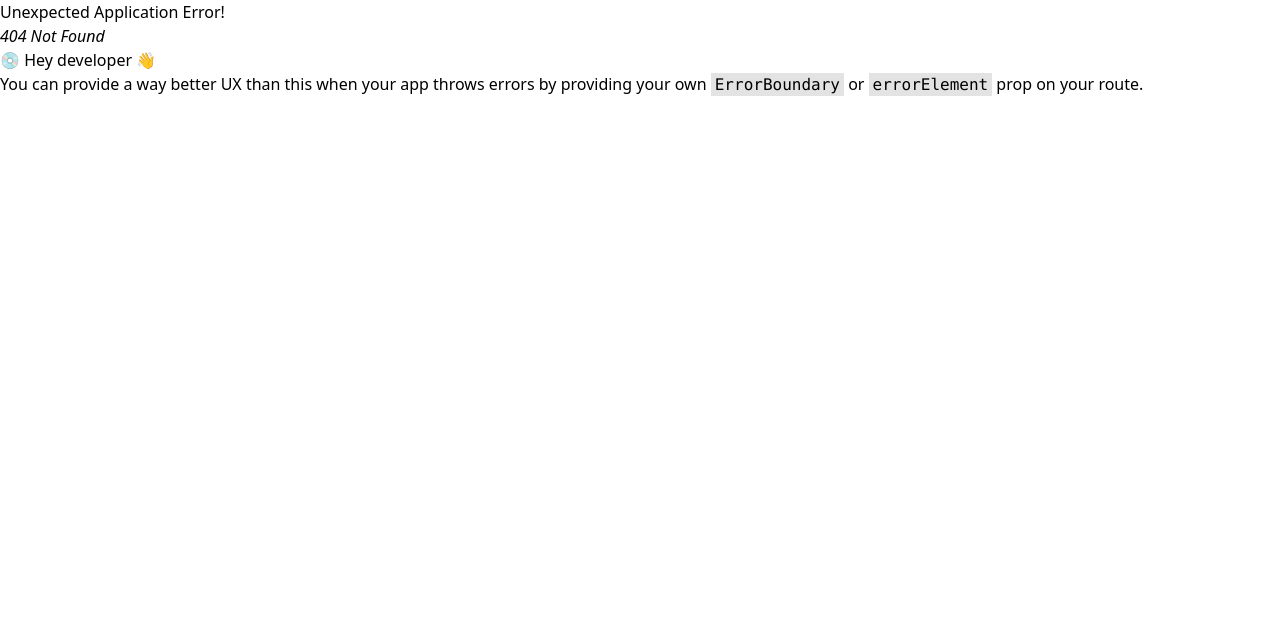
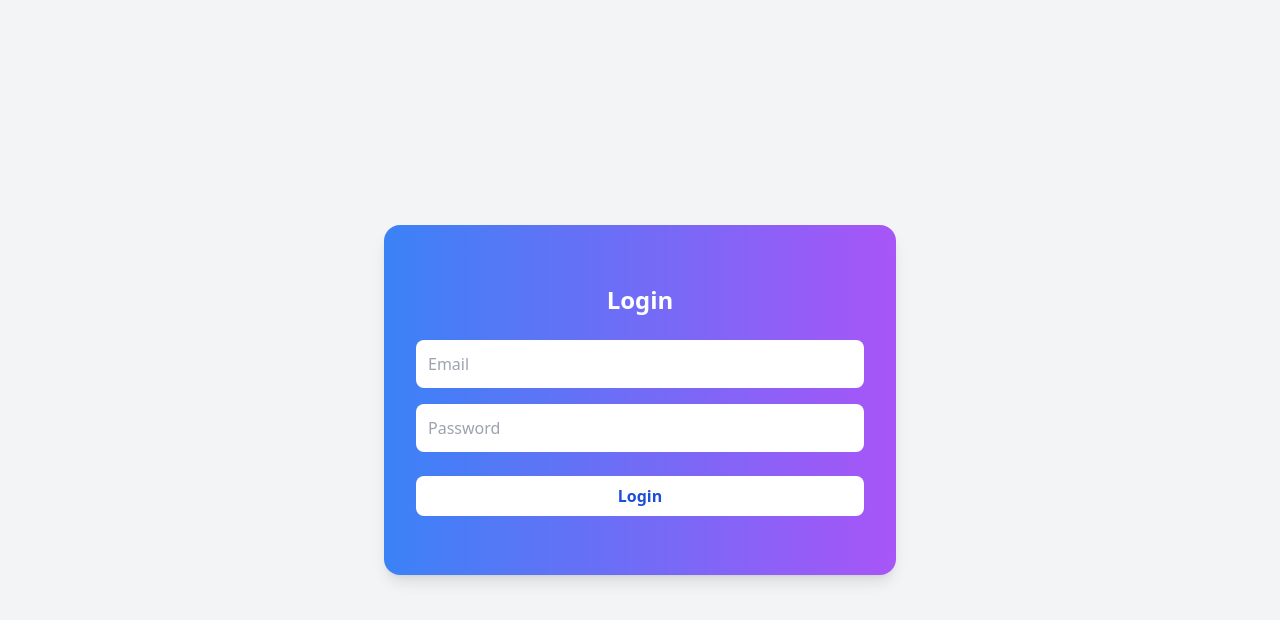
Before and after one commit to Ans521/classify_admin_fe, a React (Create React App) app: page /auth in a window 1280 px wide. Before the commit this address had no page. Shown: the top 620 px of the page. Built offline with nearby package versions, Linux system fonts and the light colour scheme.

Commit message:
done admin auth part

```diff
--- a/src/component/ProviderList/Category.tsx
+++ b/src/component/ProviderList/Category.tsx
@@ -1,5 +1,5 @@
 import React, { useEffect, useState } from 'react';
-import { X, Plus, Trash2 } from 'lucide-react';
+import { X, Plus, Trash2, Star } from 'lucide-react';
 import Sidebar from '../sidebar/sidebar';
 import Navbar from '../navbar/navbar';
 import axios from 'axios';
@@ -12,6 +12,7 @@ import axios from 'axios';
 interface Category {
   id?: string;
   name: string;
+  isMain : boolean;
   subcategories: string[];
 }
 
@@ -33,6 +34,7 @@ const Category: React.FC = () => {
   const api = axios.create({
     baseURL: 'http://82.180.144.143:4000/api'
   });
+      console.log("categories", categories);
 
   const handleAddCategory = async () => {
     if (!newCategory.trim()) {
@@ -40,17 +42,13 @@ const Category: React.FC = () => {
       return;
     }
 
+
     try {
       const validSubcategories = newSubcategories.filter(sub => sub.trim());
       if (validSubcategories.length === 0) {
         alert('Please add at least one subcategory.');
         return;
       }
-      console.log("validSubcategories", validSubcategories);
-      console.log("subCatId", subCatId);
-      console.log(isEditMode, "isEditMode");
-      console.log("uploadedFileUrl", uploadedFileUrl);
-
       if(!isEditMode){
         const subCategroiesWithImage = validSubcategories.map((subcategory, index) => {
           return {
@@ -101,7 +99,6 @@ const Category: React.FC = () => {
   };
   const handleAddIconImage = async() => {
     try {
-
       const mapIconFileUrl = iconFileUrl.map((item : any) => {
         return {
           iconImage: Object.values(item)[0],
@@ -127,7 +124,9 @@ const Category: React.FC = () => {
   const allCategories = async () => {
     try {
       const { data } = await api.get('/get-all-category');
+      console.log("data", data);
       setCategories(data.data);
+      console.log("categories", categories);
     } catch (error) {
       console.error('Error fetching categories:', error);
     }
@@ -365,6 +364,21 @@ useEffect(() => {
       console.error('Error unchecking item:', error);
     }
   }
+
+  const handleIsMainCat = async (id: string, isMain: boolean) => {
+    try {
+      const response = await api.patch('/update-main-cat', null, {
+        params : { id, isMain: !isMain }
+    });
+      if (response.status === 200) {
+        alert(`Category ${!isMain ? 'set as main' : 'removed from main'} successfully`);
+        allCategories();
+      }
+    } catch (error) {
+      console.error('Error updating main category:', error);
+      alert('Failed to update main category');
+    }
+  };
   return (
     <div className="flex h-screen bg-[#FFFFFF]">
       <Sidebar />
@@ -455,8 +469,11 @@ useEffect(() => {
                   {categories && categories?.map((category: any) => (
                     <div key={category?.id} className="border border-gray-100 rounded-lg shadow-sm p-4">
                       <div className="flex justify-between items-center mb-2">
-                        <h3 className="text-2xl font-medium ml-2 text-gray-800">Category : {category?.category}</h3>
-                        <div className='flex'>
+                        <h3 className="text-2xl font-medium ml-2 text-gray-800">Category : {category.category}</h3>
+                        <div className='flex items-center'>
+                          <div className='flex items-center gap-1' onClick={() => handleIsMainCat(category?._id, category?.isMain)}>
+                              <Star size={20} className={`${category?.isMain ? 'text-yellow-500 fill-yellow-400' : 'text-gray-500 fill-gray-400'} mr-2`} />
+                          </div>
                         <button
                           onClick={() => handleDeleteCategory(category?._id?.toString())}
                           className="flex items-center space-x-1 px-3 py-1.5 text-red-500 hover:bg-red-50 rounded-lg focus:outline-none transition-colors"
--- /dev/null
+++ b/src/component/auth/Auth.tsx
@@ -0,0 +1,60 @@
+import axios from "axios";
+import React, { useState } from "react";
+import { useNavigate } from "react-router-dom";
+
+export default function Auth() {
+    const [email, setEmail] = useState("");
+    const [password, setPassword] = useState("");
+    const navigate = useNavigate();
+
+    const handleSubmit = async (e: any) => {
+        e.preventDefault();
+
+        const payload = {
+            email,
+            password,
+            role: "admin"
+        };
+
+        const res: any = await axios.post("http://82.180.144.143:4000/api/auth", payload);
+        localStorage.setItem("token", res.data.token);
+
+        if (res.status === 200) {
+            alert("Login successful");
+            navigate("/");
+        }
+    };
+
+    return (
+        <div className="flex items-center justify-center min-h-screen bg-gray-100">
+            <form
+                onSubmit={handleSubmit}
+                className="bg-gradient-to-r from-blue-500 to-purple-500 p-8 rounded-2xl shadow-lg w-full max-w-lg min-h-[350px] flex flex-col justify-center"
+            >
+                <h2 className="text-white text-2xl font-bold text-center mb-6">
+                    Login
+                </h2>
+                <input
+                    type="email"
+                    placeholder="Email"
+                    value={email}
+                    onChange={(e) => setEmail(e.target.value)}
+                    className="w-full p-3 rounded-lg mb-4 focus:outline-none"
+                />
+                <input
+                    type="password"
+                    placeholder="Password"
+                    value={password}
+                    onChange={(e) => setPassword(e.target.value)}
+                    className="w-full p-3 rounded-lg mb-6 focus:outline-none"
+                />
+                <button
+                    type="submit"
+                    className="w-full bg-white text-blue-700 font-semibold py-2 rounded-lg hover:bg-gray-200"
+                >
+                    Login
+                </button>
+            </form>
+        </div>
+    );
+}
--- /dev/null
+++ b/src/component/auth/privateRoute.tsx
@@ -0,0 +1,48 @@
+import { Navigate } from "react-router-dom";
+import React, { useEffect, useState } from "react";
+import axios from "axios";
+interface PrivateRouteProps {
+  element: React.ReactElement;
+  path?: string;
+}
+
+const PrivateRoute: React.FC<PrivateRouteProps> = ({ element }) => {
+  const [isAuthenticated, setIsAuthenticated] = useState<boolean | null>(null);
+
+  const token = localStorage.getItem("token");
+  useEffect(() => {
+    const checkAuth = async () => {
+      try {
+        const response = await axios.get("http://82.180.144.143:4000/api/auth/me",  {
+        headers: {
+            Authorization: `Bearer ${token}`
+        }
+      });
+
+        if (response.status === 200) {
+          setIsAuthenticated(true);
+
+        } else {
+          setIsAuthenticated(false);
+        }
+      } catch (error) {
+        localStorage.removeItem("token");
+        setIsAuthenticated(false);
+        window.location.href = "/auth";
+
+        console.error("Error checking authentication:", error);
+        setIsAuthenticated(false);
+      }
+    };
+
+    checkAuth();
+  }, []);
+  console.log("isAuthenticated", isAuthenticated);
+  if (isAuthenticated === null) {
+    return <div>Loading...</div>;
+  }
+
+  return isAuthenticated ? element : <Navigate to="/auth" />;
+};
+
+export default PrivateRoute;
--- a/src/component/dashboard/dashboard.tsx
+++ b/src/component/dashboard/dashboard.tsx
@@ -19,6 +19,7 @@ const Dashboard: React.FC = () => {
   const location = useLocation();
 
   if (location.pathname !== "/") return null;
+
 
   return (
     <div className="flex w-full h-screen overflow-hidden">
--- a/src/component/offers/ProviderOffers.tsx
+++ b/src/component/offers/ProviderOffers.tsx
@@ -94,11 +94,20 @@ const ProviderOffers: React.FC = () => {
       console.error(error);
     }
   };
-
+  const token = localStorage.getItem("token");
   const getBanners = async () => {
     try {
-      const res : any = await api.get('/get-all-offer');
+      const res : any = await api.get('/get-all-offer', {
+        headers: {
+            Authorization: `Bearer ${token}`
+        }
+      });
       if (res.status === 200) setBannerList(res.data.data);
+      if(res.status === 401){
+        alert("Session expired, please login again");
+        localStorage.removeItem("token");
+        window.location.href = "/auth";
+      }
     } catch (err) {
       console.error(err);
     }
```
Also changed, not shown: src/index.tsx (+17 -15 lines), 11 other files (tests, documents, lock files or other folders).
